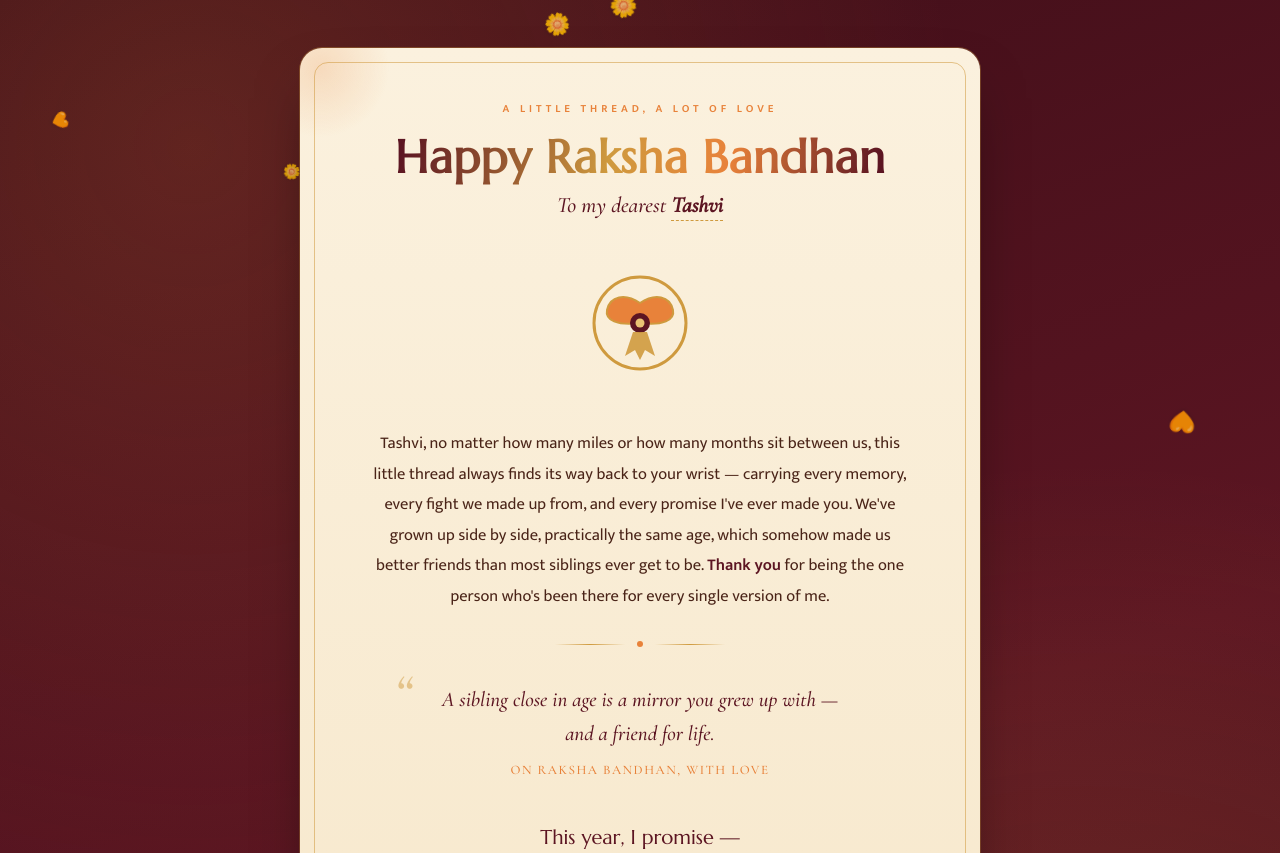
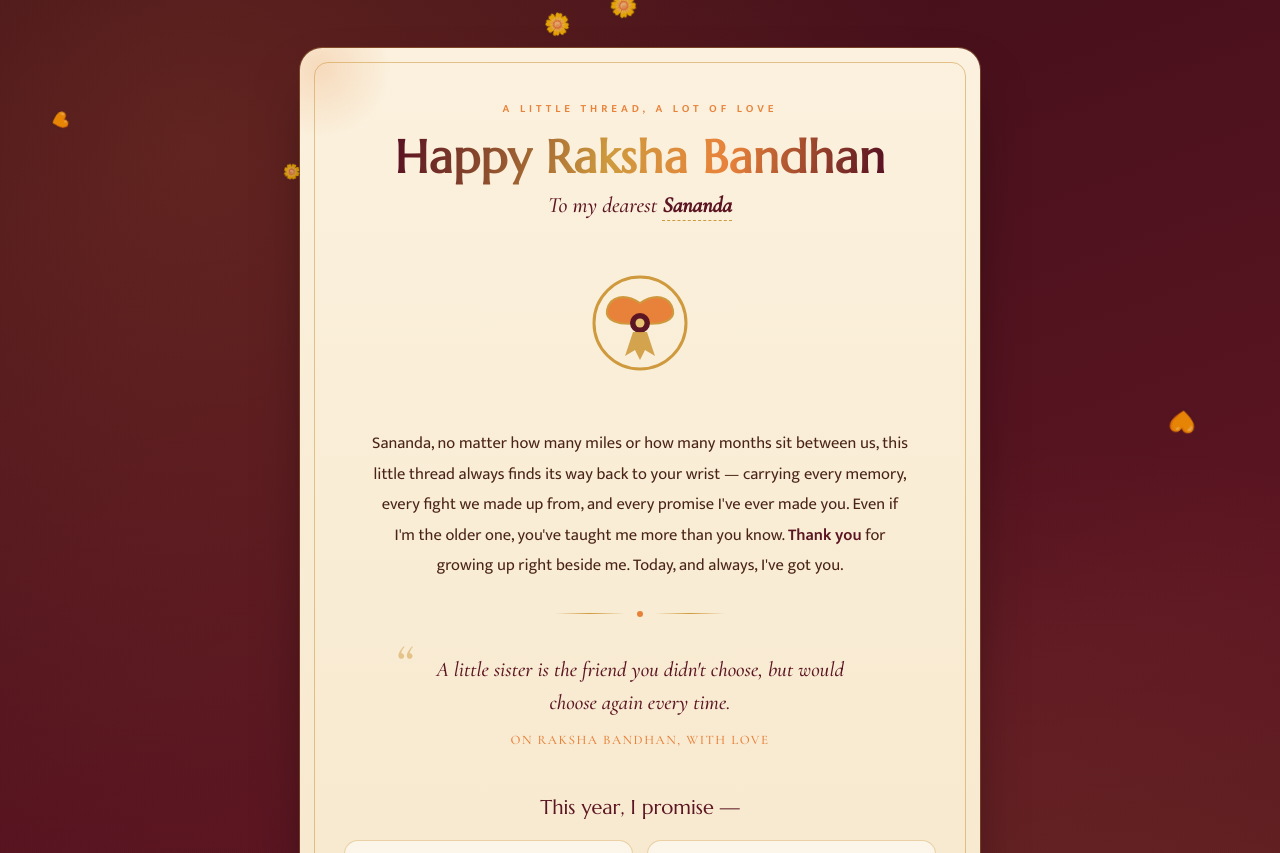
Before and after one commit to Manoj7247/manoj7247.github.io, a plain HTML site: page index.html in a window 1280 px wide. Shown: the top 853 px of the page. Drawn offline with nearby package versions, Linux system fonts and the light colour scheme.

Commit message:
Update index.html

```diff
--- a/index.html
+++ b/index.html
@@ -3,7 +3,7 @@
 <head>
 <meta charset="UTF-8">
 <meta name="viewport" content="width=device-width, initial-scale=1.0">
-<title>Happy Raksha Bandhan — Tashvi</title>
+<title>Happy Raksha Bandhan — Sananda</title>
 <link rel="preconnect" href="https://fonts.googleapis.com">
 <link href="https://fonts.googleapis.com/css2?family=Cormorant+Garamond:ital,wght@0,500;0,600;1,500&family=Marcellus&family=Mukta:wght@400;500;600&family=Dancing+Script:wght@600;700&display=swap" rel="stylesheet">
 <style>
@@ -286,7 +286,7 @@
 
     <div class="eyebrow">A little thread, a lot of love</div>
     <h1>Happy Raksha Bandhan</h1>
-    <p class="to-line">To my dearest <span>Tashvi</span></p>
+    <p class="to-line">To my dearest <span>Sananda</span></p>
 
     <div class="rakhi-stage" aria-hidden="true">
       <svg viewBox="0 0 150 150" xmlns="http://www.w3.org/2000/svg">
@@ -302,18 +302,17 @@
     </div>
 
     <p class="message">
-      Tashvi, no matter how many miles or how many months sit between us, this little thread
+      Sananda, no matter how many miles or how many months sit between us, this little thread
       always finds its way back to your wrist — carrying every memory, every fight we made up
-      from, and every promise I've ever made you. We've grown up side by side, practically the
-      same age, which somehow made us better friends than most siblings ever get to be.
-      <strong>Thank you</strong> for being the one person who's been there for every single
-      version of me.
+      from, and every promise I've ever made you. Even if I'm the older one, you've taught me
+      more than you know. <strong>Thank you</strong> for growing up right beside me. Today, and
+      always, I've got you.
     </p>
 
     <div class="divider"><span class="line"></span><span class="dot"></span><span class="line"></span></div>
 
     <blockquote>
-      A sibling close in age is a mirror you grew up with — and a friend for life.
+      A little sister is the friend you didn't choose, but would choose again every time.
       <cite>On Raksha Bandhan, with love</cite>
     </blockquote>
 
@@ -332,7 +331,7 @@
       <div class="promise">
         <span class="icon">📞</span>
         <span class="label">Fewer missed calls</span>
-        <span class="sub">I mean it this time, Tashvi</span>
+        <span class="sub">I mean it this time, Sanu</span>
       </div>
       <div class="promise">
         <span class="icon">😄</span>
```
